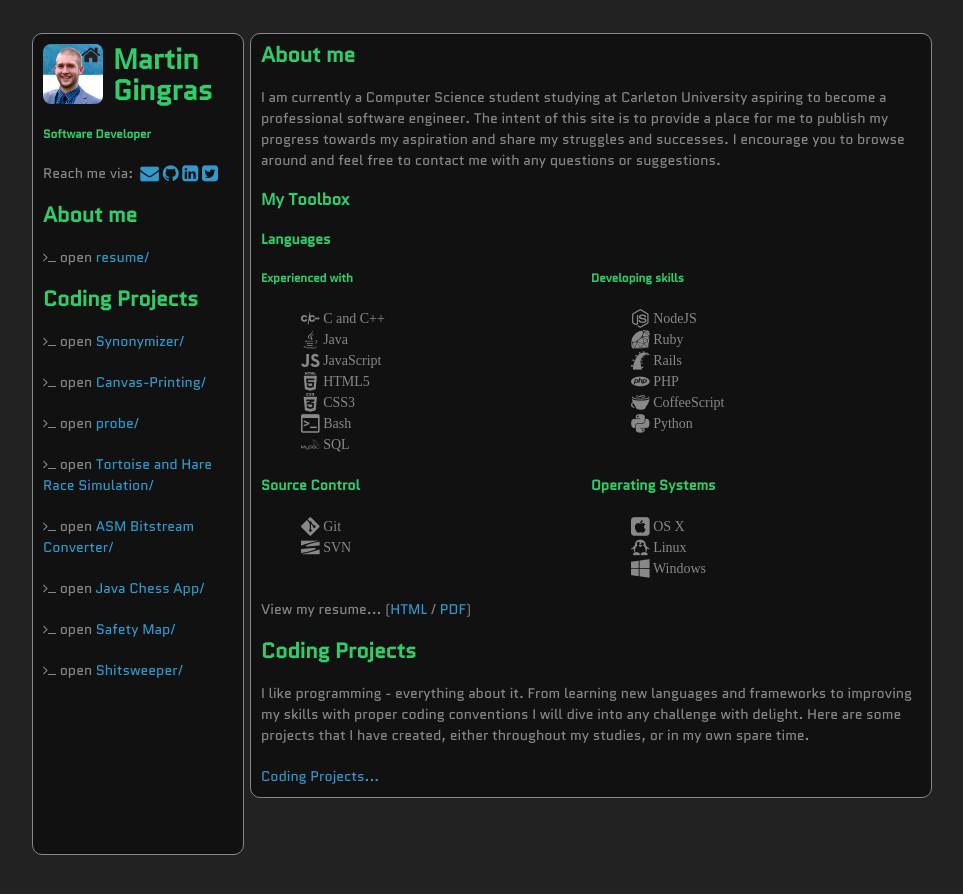
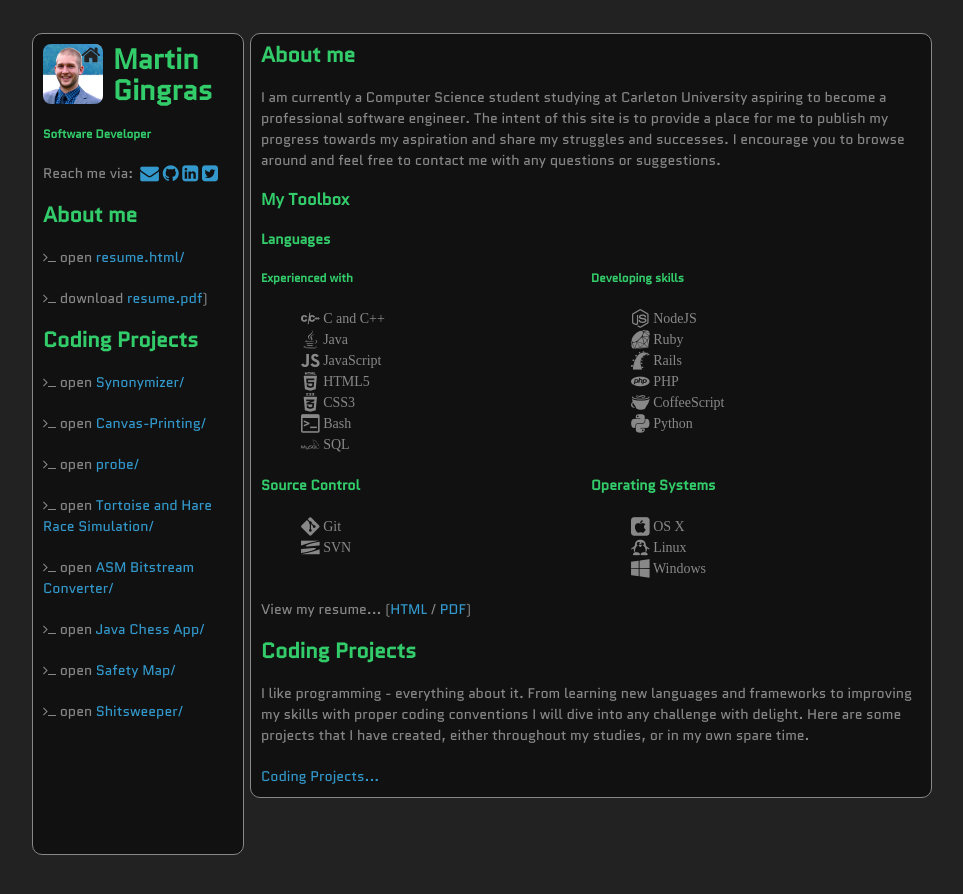
Before and after one commit to mgingras/The-old-mgingras.ca, a Jekyll site: the page built from index.html, in a window 1280 px wide. Shown: the top 894 px of the page, without its empty margins (158-1121 px from the left). Built offline with Jekyll 4.4.1, drawn with Linux system fonts in a browser that asks for light colours; some web fonts are replaced; Markdown is read by kramdown in place of the engine named in the settings.

Commit message:
added pdf resume to sidebar

```diff
--- a/_includes/sidebar.html
+++ b/_includes/sidebar.html
@@ -14,7 +14,8 @@
 </p>
 <h2>About me</h2>
 <nav>
-  <p><i class="icon-terminal"></i> open<a href="/resume"> resume/</a></p>
+  <p><i class="icon-terminal"></i> open<a href="/resume"> resume.html/</a></p>
+  <p><i class="icon-terminal"></i> download <a href="/resume/resume.pdf"> resume.pdf</a>)</p>
   <h2><a style="color:#33CC6A;"href="/coding">Coding Projects</a></h2>
 </nav>
 {% for project in site.categories.coding %}
```
